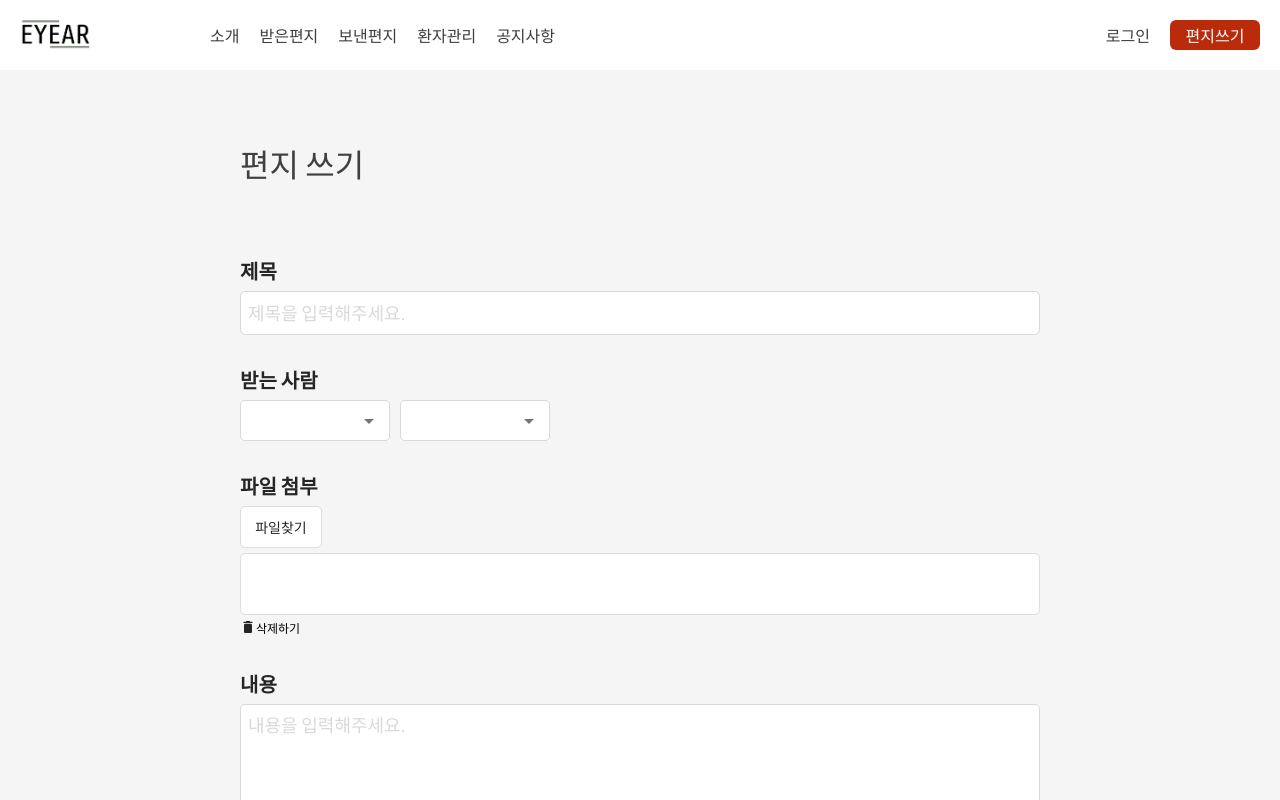
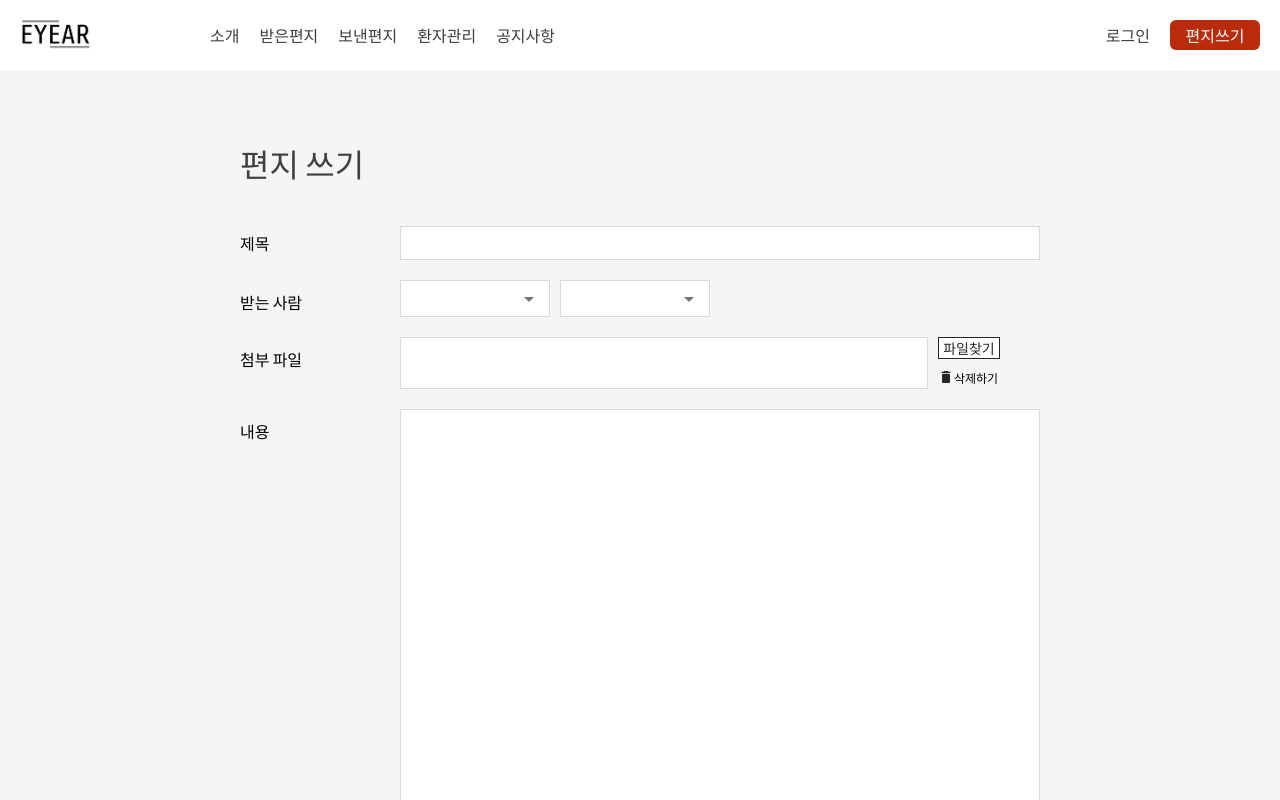
Before and after one commit to eyear22/eyear_frontend, a React (Create React App) app: page /post in a window 1280 px wide. Shown: the top 800 px of the page. Built offline with nearby package versions, Linux system fonts and the light colour scheme.

Commit message:
[CHORE] 편지 쓰기 페이지 UI 변경

```diff
--- a/src/components/post/ContentInput.js
+++ b/src/components/post/ContentInput.js
@@ -7,30 +7,24 @@ const ContentInput = ({ content }) => {
 
   return (
     <Container>
-      <Title>내용</Title>
-      <TextArea placeholder="내용을 입력해주세요." onChange={onChange} />
+      <TextArea onChange={onChange} />
     </Container>
   );
 };
 
 const Container = styled.div`
   display: flex;
-  flex-direction: column;
-`;
-
-const Title = styled.div`
-  color: #252525;
-  font-size: 20px;
-  margin-bottom: 6px;
-  font-weight: bold;
+  border: 1px solid #d9d9d9;
+  background-color: #fff;
+  padding: 5px 7px;
 `;
 
 const TextArea = styled.textarea`
-  font-size: 18px;
+  width: 100%;
+  font-size: 16px;
   min-height: 400px;
-  border: 1px solid #d9d9d9;
-  padding: 7px;
-  border-radius: 5px;
+  border: none;
+  -webkit-appearance: none;
   line-height: 160%;
   resize: none;
   ::placeholder {
@@ -39,6 +33,9 @@ const TextArea = styled.textarea`
   ::-ms-input-placeholder {
     color: #d9d9d9;
   }
+  &:focus {
+    outline: none;
+  }
 `;
 
 export default ContentInput;
--- a/src/components/post/DropDownInput.js
+++ b/src/components/post/DropDownInput.js
@@ -46,10 +46,11 @@ const Input = styled(Autocomplete)`
   & .MuiOutlinedInput-root {
     & fieldset {
       border-color: #d9d9d9;
+      border-radius: 0px;
     }
   }
   & .MuiInputBase-input {
-    height: 8px;
+    height: 4px;
   }
 `;
 
--- a/src/components/post/FileInput.js
+++ b/src/components/post/FileInput.js
@@ -21,9 +21,6 @@ const FileInput = ({ file }) => {
 
   return (
     <Container>
-      <Title>파일 첨부</Title>
-      <Label htmlFor="file">파일찾기</Label>
-      <Input id="file" name="files" type="file" accept="image/*, video/*" multiple onChange={handleFile} />
       <ListBox>
         {nameList &&
           Object.values(nameList).map((t) => (
@@ -33,25 +30,22 @@ const FileInput = ({ file }) => {
             </div>
           ))}
       </ListBox>
-      <DeleteBtn>
-        <DeleteRounded style={{ color: '#252525', width: 16 }} />
-        <DeleteText onClick={resetFile}>삭제하기</DeleteText>
-      </DeleteBtn>
+      <Right>
+        <Label htmlFor="file">파일찾기</Label>
+        <Input id="file" name="files" type="file" accept="image/*, video/*" multiple onChange={handleFile} />
+        <DeleteBtn>
+          <DeleteRounded style={{ color: '#252525', width: 16 }} />
+          <DeleteText onClick={resetFile}>삭제하기</DeleteText>
+        </DeleteBtn>
+      </Right>
     </Container>
   );
 };
 
 const Container = styled.div`
+  width: 100%;
   display: flex;
-  flex-direction: column;
-  margin-bottom: 30px;
-`;
-
-const Title = styled.div`
-  color: #252525;
-  font-size: 20px;
-  margin-bottom: 6px;
-  font-weight: bold;
+  flex-direction: row;
 `;
 
 const Input = styled.input`
@@ -60,28 +54,33 @@ const Input = styled.input`
 
 const Label = styled.label`
   display: flex;
-  padding: 10px;
+  display: flex;
   width: 60px;
+  height: 20px;
   align-items: center;
   justify-content: center;
-  border: 1px solid #dddddd;
-  border-radius: 5px;
+  border: 1px solid #252525;
   font-size: 14px;
   color: #252525;
   background-color: #fff;
   cursor: pointer;
-  margin-bottom: 5px;
 `;
 
 const ListBox = styled.div`
-  font-size: 18px;
+  width: 80%;
   display: flex;
   min-height: 40px;
-  padding: 10px;
+  padding: 5px 7px;
   flex-direction: column;
-  border: 1px solid #dddddd;
-  border-radius: 5px;
+  border: 1px solid #d9d9d9;
   background-color: #fff;
+`;
+
+const Right = styled.div`
+  display: flex;
+  flex-direction: column;
+  margin-left: 10px;
+  justify-content: space-between;
 `;
 
 const DeleteBtn = styled.div`
--- /dev/null
+++ b/src/components/post/ItemLayout.js
@@ -0,0 +1,32 @@
+import styled from 'styled-components';
+import { mobile } from '../../utils/responsive';
+
+const ItemLayout = ({ title, center, children }) => {
+  return (
+    <Container center={center}>
+      <Title center={center}>{title}</Title>
+      <Wrap>{children}</Wrap>
+    </Container>
+  );
+};
+
+const Container = styled.div`
+  display: flex;
+  align-items: ${(props) => (props.center ? 'center' : 'flex-start')};
+  font-size: 16px;
+  margin-bottom: 20px;
+  ${mobile({ flexDirection: 'column', alignItems: 'flex-start', marginBottom: 10 })}
+`;
+
+const Title = styled.div`
+  width: 20%;
+  margin-top: ${(props) => (props.center ? '0px' : '10px')};
+  ${mobile({ marginBottom: 2 })}
+`;
+
+const Wrap = styled.div`
+  width: 80%;
+  ${mobile({ width: '100%' })}
+`;
+
+export default ItemLayout;
--- a/src/components/post/PostButton.js
+++ b/src/components/post/PostButton.js
@@ -12,7 +12,6 @@ const Container = styled.div`
   display: flex;
   align-items: flex-end;
   justify-content: flex-end;
-  margin-top: 50px;
 `;
 
 const Button = styled.button`
--- a/src/components/post/ReceiverInput.js
+++ b/src/components/post/ReceiverInput.js
@@ -85,37 +85,14 @@ const ReceiverInput = () => {
 
   return (
     <Container>
-      <Title>받는 사람</Title>
-      <Wrap>
-        <DropDownInput
-          open={open}
-          setOpen={setOpen}
-          data={options}
-          loading={loading}
-          onChange={console.log('click1')}
-        />
-        <DropDownInput open={open2} setOpen={setOpen2} data={options} loading={loading2} />
-      </Wrap>
+      <DropDownInput open={open} setOpen={setOpen} data={options} loading={loading} onChange={console.log('click1')} />
+      <DropDownInput open={open2} setOpen={setOpen2} data={options} loading={loading2} />
     </Container>
   );
 };
 
 const Container = styled.div`
   display: flex;
-  flex-direction: column;
-  margin-bottom: 30px;
-`;
-
-const Title = styled.div`
-  color: #252525;
-  font-size: 20px;
-  margin-bottom: 6px;
-  font-weight: bold;
-`;
-
-const Wrap = styled.div`
-  display: flex;
-  flex-direction: row;
 `;
 
 export default ReceiverInput;
--- a/src/components/post/TitleInput.js
+++ b/src/components/post/TitleInput.js
@@ -7,32 +7,26 @@ const TitleInput = ({ title }) => {
 
   return (
     <Container>
-      <Title>제목</Title>
-      <Input placeholder="제목을 입력해주세요." onChange={onChange} />
+      <Input onChange={onChange} />
     </Container>
   );
 };
 
 const Container = styled.div`
   display: flex;
-  flex-direction: column;
-  margin-bottom: 30px;
-  margin-top: 70px;
-`;
-
-const Title = styled.div`
-  color: #252525;
-  font-size: 20px;
-  margin-bottom: 6px;
-  font-weight: bold;
+  border: 1px solid #d9d9d9;
+  background-color: #fff;
+  padding: 5px 7px;
 `;
 
 const Input = styled.input`
-  font-size: 18px;
-  height: 28px;
-  border: 1px solid #d9d9d9;
-  padding: 7px;
-  border-radius: 5px;
+  font-size: 16px;
+  width: 100%;
+  -webkit-appearance: none;
+  border: none;
+  &:focus {
+    outline: none;
+  }
   ::placeholder {
     color: #d9d9d9;
   }
--- a/src/pages/Post.js
+++ b/src/pages/Post.js
@@ -1,12 +1,13 @@
 import styled from 'styled-components';
 import Layout from '../components/common/Layout';
-import ContentInput from '../components/post/ContentInput';
-import FileInput from '../components/post/FileInput';
-import ReceiverInput from '../components/post/ReceiverInput';
 import PostButton from '../components/post/PostButton';
-import TitleInput from '../components/post/TitleInput';
 import useInput from '../utils/useInput';
 import { publicRequest } from '../hooks/requestMethods';
+import ItemLayout from '../components/post/ItemLayout';
+import ContentInput from '../components/post/ContentInput';
+import TitleInput from '../components/post/TitleInput';
+import ReceiverInput from '../components/post/ReceiverInput';
+import FileInput from '../components/post/FileInput';
 
 const Post = () => {
   const title = useInput('');
@@ -35,13 +36,74 @@ const Post = () => {
 
   return (
     <Layout title="편지 쓰기">
-      <TitleInput title={title} />
-      <ReceiverInput />
-      <FileInput file={file} />
-      <ContentInput content={content} />
+      <Wrap>
+        <ItemLayout title="제목" center>
+          <TitleInput title={title} />
+        </ItemLayout>
+        <ItemLayout title="받는 사람">
+          <ReceiverInput />
+        </ItemLayout>
+        <ItemLayout title="첨부 파일">
+          <FileInput file={file} />
+        </ItemLayout>
+        <ItemLayout title="내용">
+          <ContentInput content={content} />
+        </ItemLayout>
+      </Wrap>
       <PostButton onClick={onClick} />
     </Layout>
   );
 };
 
+const Wrap = styled.div`
+  margin-top: 40px;
+`;
+
+const FileArea = styled.div`
+  width: 100%;
+  display: flex;
+  flex-direction: row;
+`;
+
+const ListBox = styled.div`
+  width: 80%;
+  font-size: 18px;
+  display: flex;
+  min-height: 40px;
+  padding: 5px 7px;
+  flex-direction: column;
+  border: 1px solid #d9d9d9;
+  background-color: #fff;
+`;
+
+const FInput = styled.input`
+  display: none;
+`;
+
+const Label = styled.label`
+  display: flex;
+  width: 60px;
+  height: 20px;
+  align-items: center;
+  justify-content: center;
+  border: 1px solid #252525;
+  font-size: 14px;
+  color: #252525;
+  background-color: #fff;
+  cursor: pointer;
+`;
+
+const DeleteBtn = styled.div`
+  display: flex;
+  align-items: center;
+  cursor: pointer;
+`;
+
+const DeleteText = styled.div`
+  font-size: 12px;
+  &:hover {
+    text-decoration: underline;
+  }
+`;
+
 export default Post;
```
